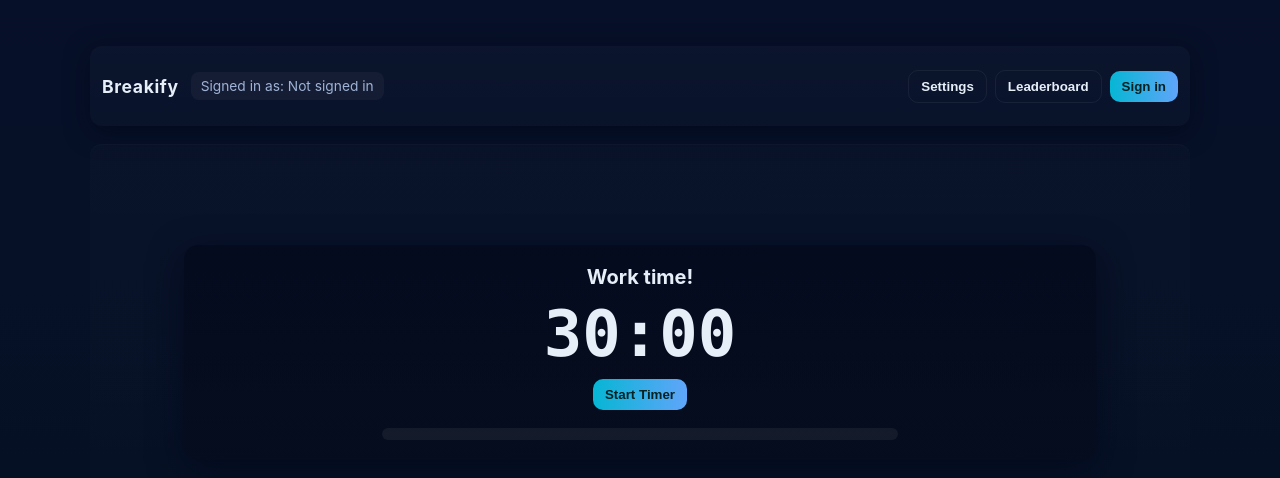
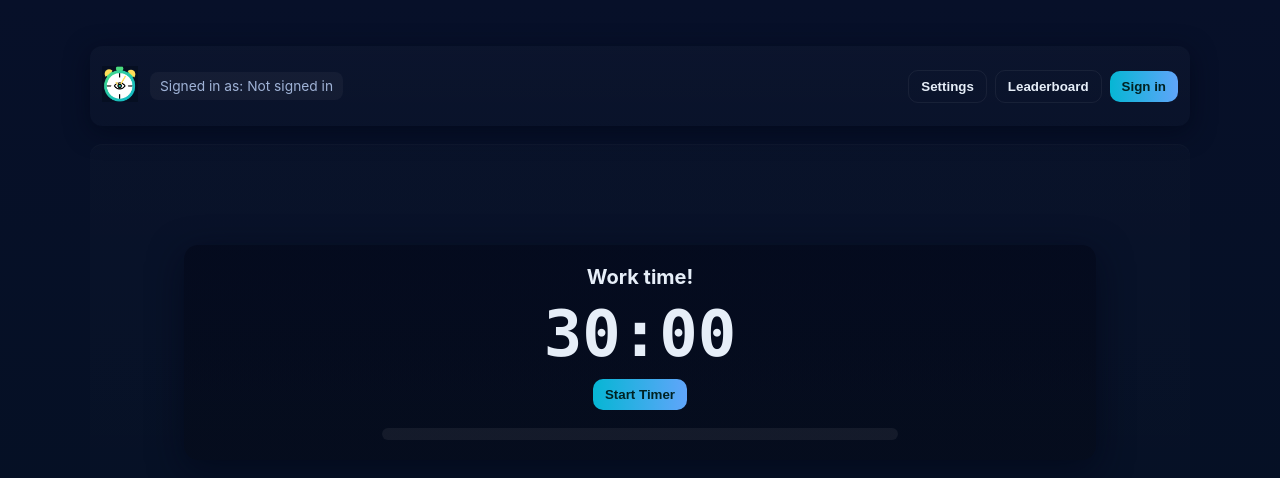
Before and after one commit to Pymaster3119/Breakify, a React (Vite) app: page / in a window 1280 px wide. Shown: the top 478 px of the page. Built offline with nearby package versions, Linux system fonts and the light colour scheme; no server answers.

Commit message:
added logo to website

```diff
--- a/src/AppClean.jsx
+++ b/src/AppClean.jsx
@@ -551,7 +551,7 @@ export default function App() {
     <div className="app">
       <header className="header">
         <div className="header-left">
-          <div className="logo">Breakify</div>
+          <div className="logo"><img src="/logo_full.png" alt="Breakify" style={{height: 36}} /></div>
           <div className="signed-in">Signed in as: {user?.name || (user?.isGuest ? 'Guest' : 'Not signed in')}</div>
         </div>
 
```
Also changed, not shown: public/logo_full.png (added).
